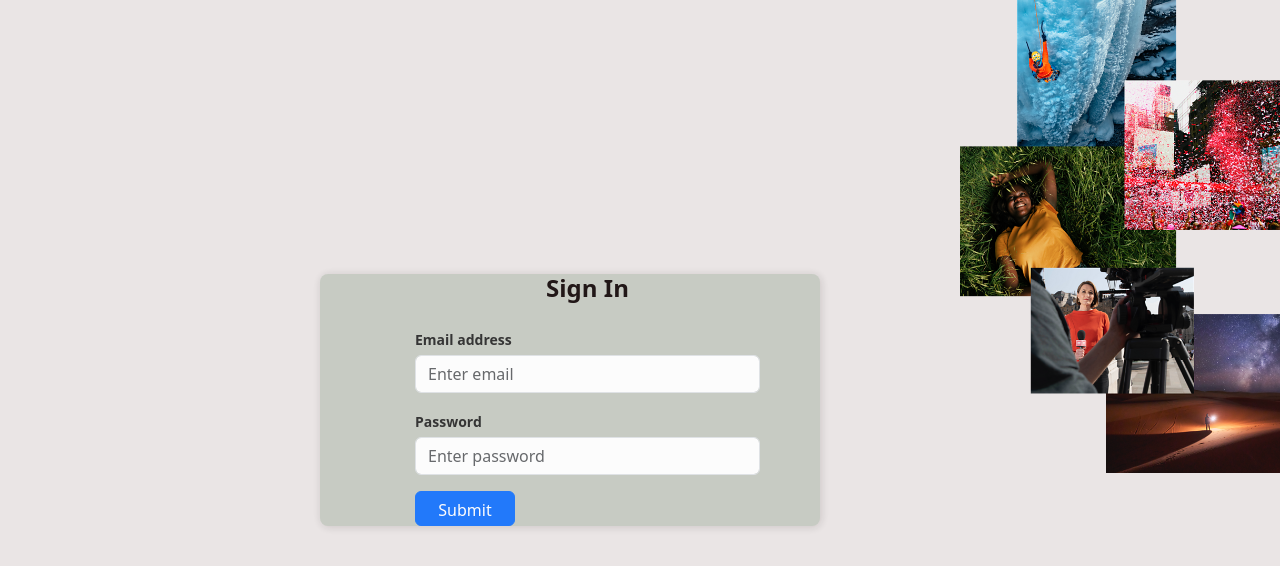
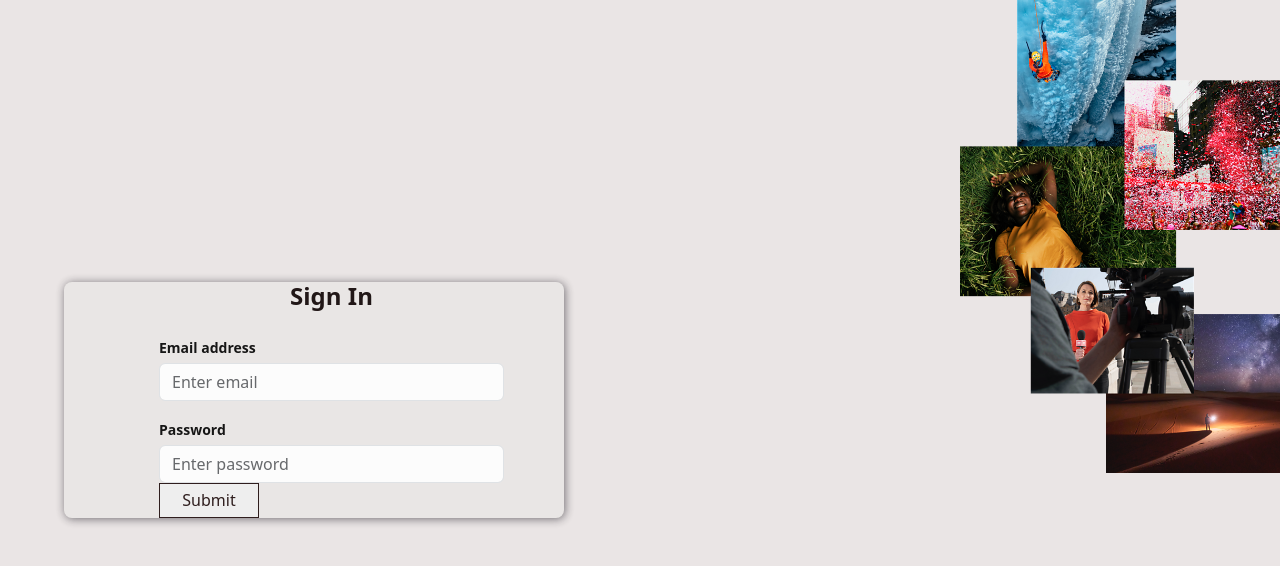
Before and after one commit to yogeshpawar1999/snippet, a React (Vite) app in the folder packages/frontend/: page /auth in a window 1280 px wide. Shown: the top 566 px of the page. Built offline with nearby package versions, Linux system fonts and the light colour scheme; what @contentauth/react would draw is missing.

Commit message:
refactor App.css

```diff
--- a/packages/frontend/src/App.css
+++ b/packages/frontend/src/App.css
@@ -1,121 +1,28 @@
-/* .App {
-  background-color: white;
-}
 
-.Auth-form-container {
-  /* display: flex;
-  justify-content: left;
-  align-items: center;
-  width: 100vw;
-  height: 100vh;
-  margin: 60px; */
-/* display: flex; */
-
-/* } */
-/*
-.Auth-form {
-  width: 500px;
-  box-shadow: rgb(0 0 0 / 16%) 1px 1px 10px;
-  /* padding-top: 30px; */
-/* padding-bottom: 20px;
-  border-radius: 8px; */
-/* background-color: white; */
-/* } */
-
-/* .Auth-form-content {
-  padding-left: 12%;
-  padding-right: 12%;
-}
-
-.Auth-form-title {
-  text-align: center;
-  margin-bottom: 1em;
-  font-size: 24px;
-  color: white;
-  font-weight: 800;
-}
-
-label {
-  font-size: 14px;
-  font-weight: 600;
-  color: rgb(34, 34, 34);
-}
-.news-portal-editor {
-  max-width: 600px;
-  margin: 0 auto;
-  padding: 20px;
-  background-color: #f9f9f9;
-  border: 1px solid #ddd;
-  border-radius: 5px;
-}
-
-.news-portal-editor h1 {
-  font-size: 24px;
-  margin-bottom: 20px;
-}
-
-.news-portal-editor form {
-  display: flex;
-  flex-direction: column;
-}
-
-.news-portal-editor label {
-  font-weight: bold;
-  margin-bottom: 5px;
-}
-
-.news-portal-editor input[type="text"],
-.news-portal-editor textarea {
-  padding: 10px;
-  margin-bottom: 10px;
-  border: 1px solid #ccc;
-  border-radius: 5px;
-} */
-
-/* .news-portal-editor button {
-  padding: 10px 20px;
-  background-color: #007bff;
-  color: #fff;
-  border: none;
-  border-radius: 5px;
-  cursor: pointer;
-}
-
-.news-portal-editor button:hover {
-  background-color: #0056b3;
-} */
-/* .sb-background {
-  height: 100vh;
-  width: 100%;
-  background-color: #f3eaea;
-  background-image: url("./Screens/hackathon.png");
-  background-repeat: no-repeat;
-  background-size: 30%;
-  margin-left: 45%;
-
-}  */
 
 .App {
   background-color: white;
 }
 
 .Auth-form-container {
-  margin-left: 20%;
+  margin-right: 33%;
   display: flex;
   justify-content: left;
   align-items: center;
   width: 50%;
   height: 100vh;
   opacity: 90%;
+  background-color: transparent;
+   /* background-color: #0056b3;  */
 
-  /* background-color: #0056b3; */
 }
 
 .Auth-form {
-  background-color: #c4c9c0;
+  background-color: rgba(226, 238, 224, 0.1);
+
   width: 500px;
   height: auto;
-  box-shadow: rgba(17, 6, 6, 0.16) 1px 1px 10px;
+  box-shadow: rgba(12, 8, 18, 0.6) 1px 1px 10px;
   border-radius: 8px;
   align-items: center;
   justify-content: center;
@@ -141,7 +48,7 @@ label {
 label {
   font-size: 14px;
   font-weight: 600;
-  color: rgb(34, 34, 34);
+  color: black;
 }
 .news-portal-editor {
   max-width: 600px;
--- a/packages/frontend/src/Screens/Auth.tsx
+++ b/packages/frontend/src/Screens/Auth.tsx
@@ -82,8 +82,8 @@ const Auth = () => {
                 <div className="text-danger">{errors.password}</div>
               )}
             </div>
-            <div className="d-grid gap-2 mt-3">
-              <button type="submit" className="btn btn-primary">
+            <div >
+              <button type="submit" className="button-11">
                 Submit
               </button>
             </div>
--- a/packages/frontend/src/Screens/AuthorDashboard.css
+++ b/packages/frontend/src/Screens/AuthorDashboard.css
@@ -8,10 +8,10 @@ AuthorDashboard.css
 
     background-color:rgb(247, 236, 236);
   }
-  /* .Auth-form{
+  .Auth-form{
     height: 100vh;
     width: 100%;
-  } */
+  }
   .card-container {
     display: flex;
     justify-content: center;
```
